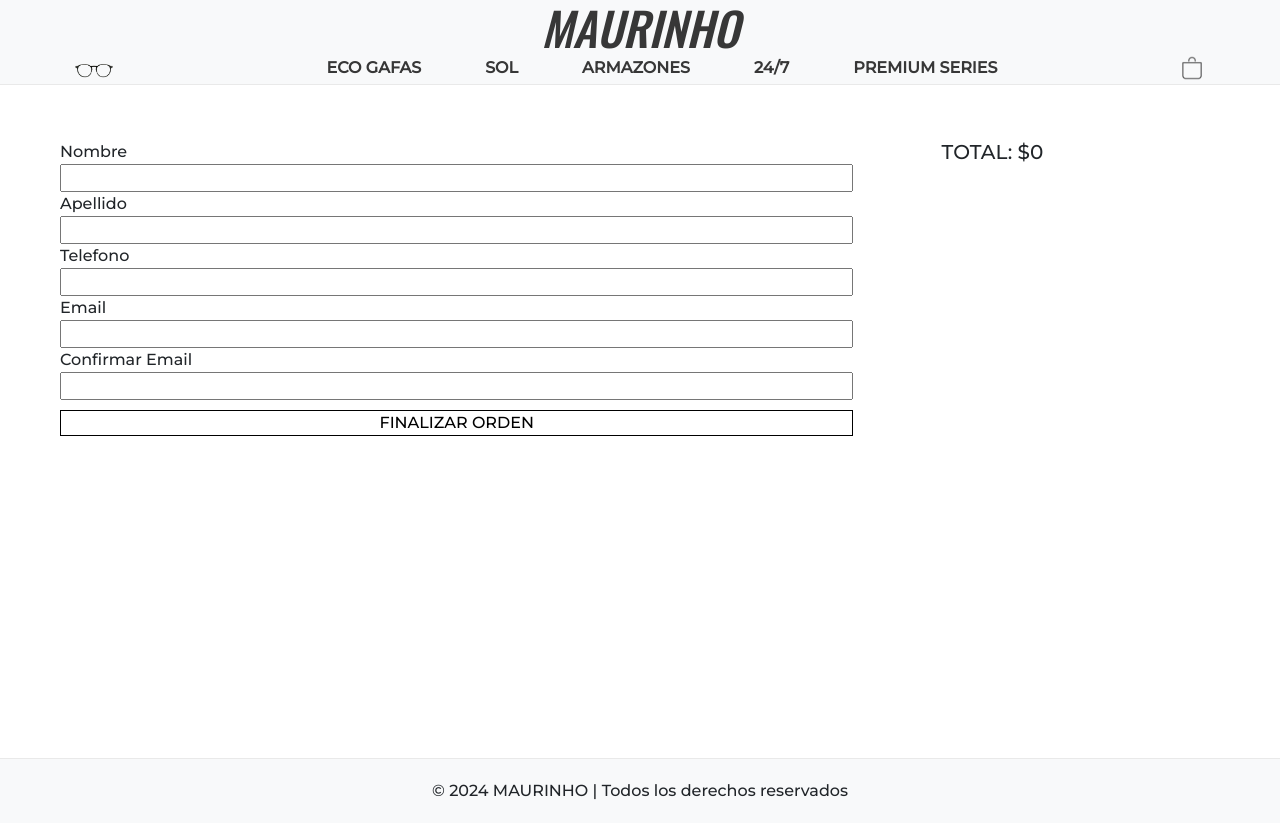
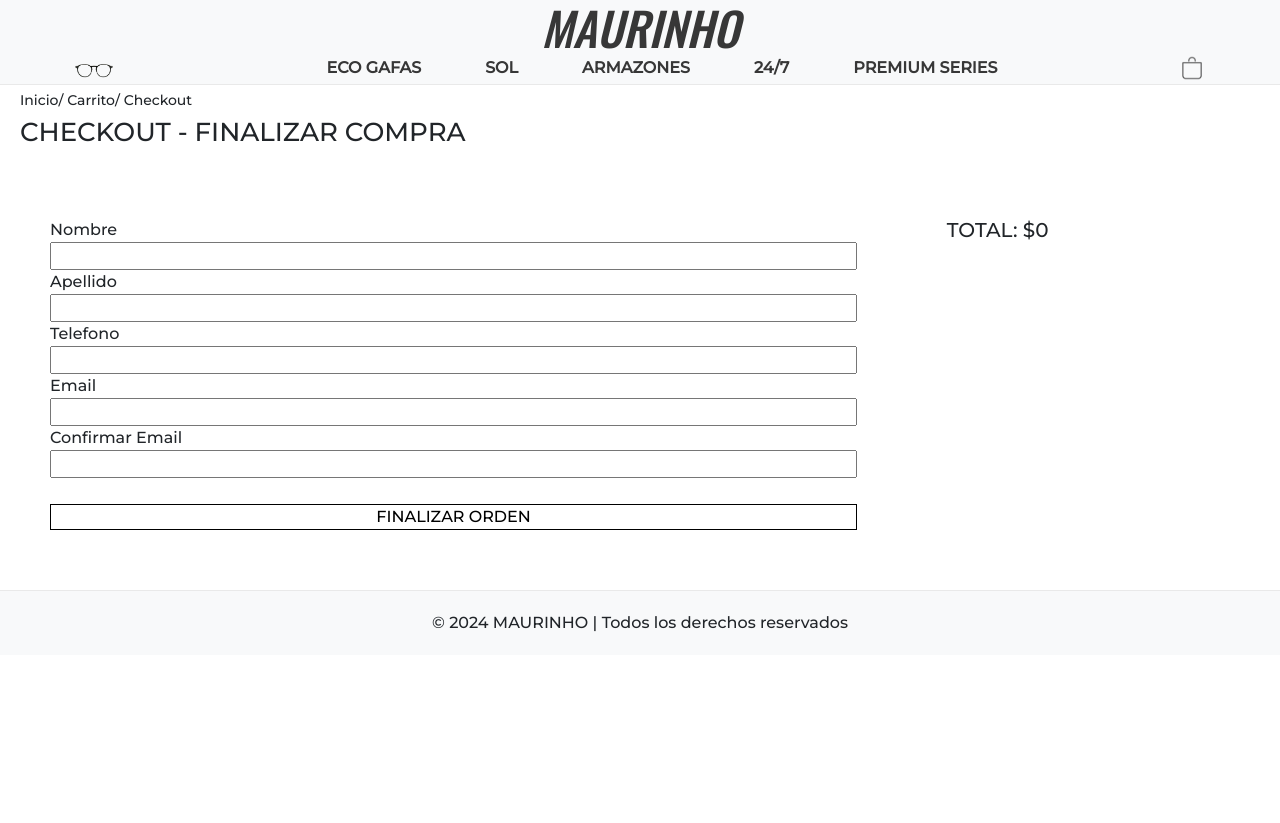
Before and after one commit to Mauriciovillarreal/villarreal-final, a React (Vite) app: page /checkout in a window 1280 px wide. After the commit the page ends 800 px from the top, so only its background shows below. Built offline with nearby package versions, Linux system fonts and the light colour scheme.

Commit message:
tp maurinho final

```diff
--- a/src/components/Checkout/Checkout.css
+++ b/src/components/Checkout/Checkout.css
@@ -1,14 +1,17 @@
 .padre {
     font-family: 'Montserrat', sans-serif;
-    padding-top: 80px;
+    padding-top: 60px;
     background-size: cover;
-    margin: 10px;
-    height: 86vh;
+}
+.ruta {
+    margin-top: 10px;
+    padding: 20px 20px 0px 20px;
+    font-size: 14px;
+    text-align:left;
 }
 
 .finalizarCompra {
     display: flex;
-    top: 80px;
     margin: 50px;
 }
 .inputDatos1 input {
@@ -17,12 +20,19 @@
 .inputDatos {
     width: 76%;
 }
+.padre h1 {
+    font-size: 26px;
+    margin-top: -30px;
+    padding: 20px;
+    text-align:left;
+    text-transform: uppercase;
+}
 
 .padre button {
     font-family: 'Montserrat', sans-serif;
     text-transform: uppercase;
     text-align: center;
-    margin-top: 10px;
+    margin-top: 26px;
     width: 90%;
     border: none;
     border: 1px solid;
@@ -35,6 +45,7 @@
 }
 
 .derCheckout h6 {
+    text-transform: uppercase;
     font-size: 12px;
 }
 .derCheckout img {
@@ -76,9 +87,7 @@
     .inputDatos1 input {
         width: 99%;
     }
-    .padre {
-        margin: 25px;
-    }
+
     .inputDatos {
         width:100%;
     }
@@ -86,8 +95,10 @@
         width: 99%;
     }
     .inputDatos p {
-
         width: 99%;
+    }
+    .inputDatos {
+        padding: 15px;
 
     }
 }
--- a/src/components/Checkout/Checkout.jsx
+++ b/src/components/Checkout/Checkout.jsx
@@ -54,6 +54,8 @@
 
     return (
         <div className="padre">
+               <p className="ruta">Inicio/ Carrito/ Checkout</p>
+             <h1>Checkout - Finalizar Compra </h1>
             <form className="finalizarCompra" onSubmit={manejadorSubmit}>
                 <div className="inputDatos">
                     <div className="inputDatos1">
```
